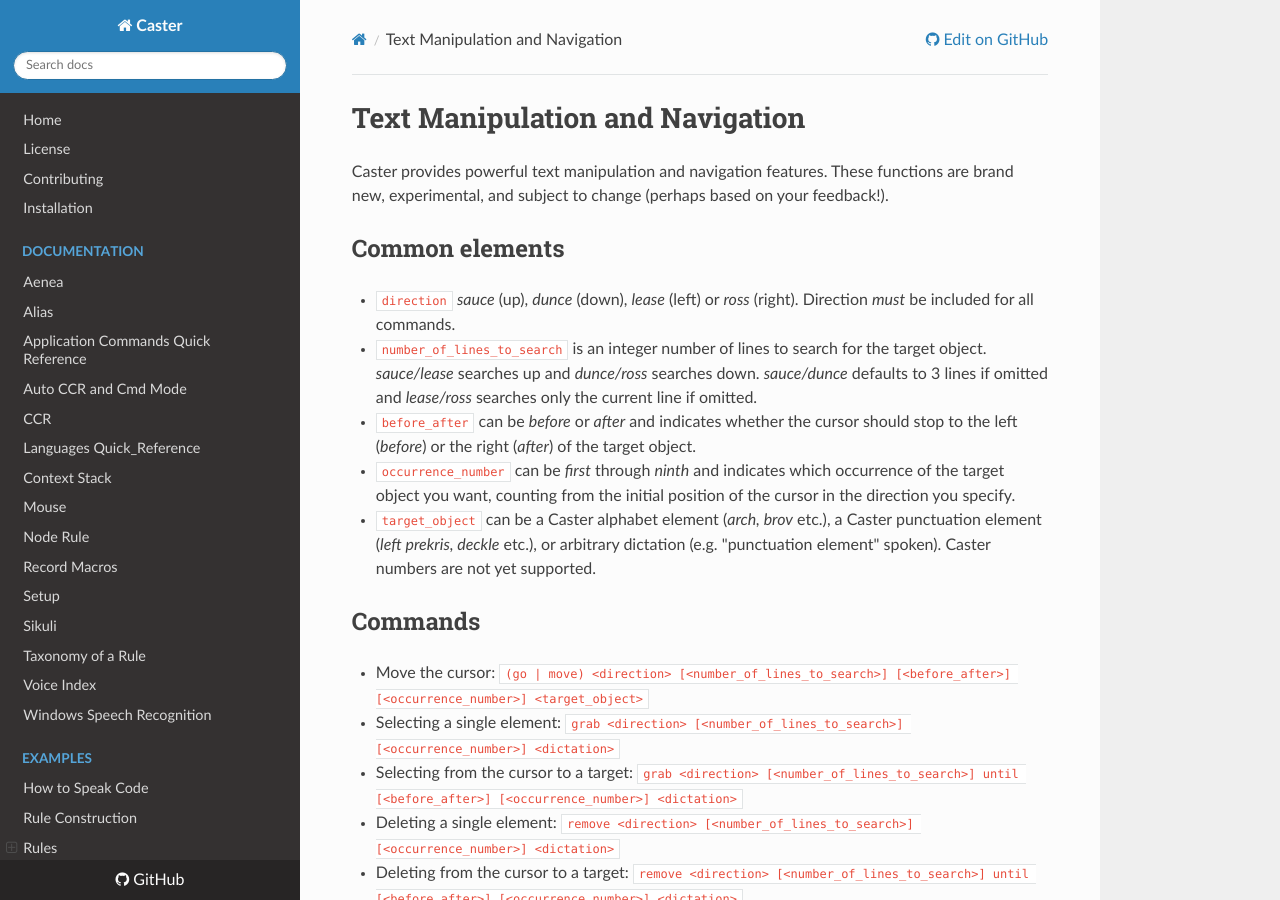
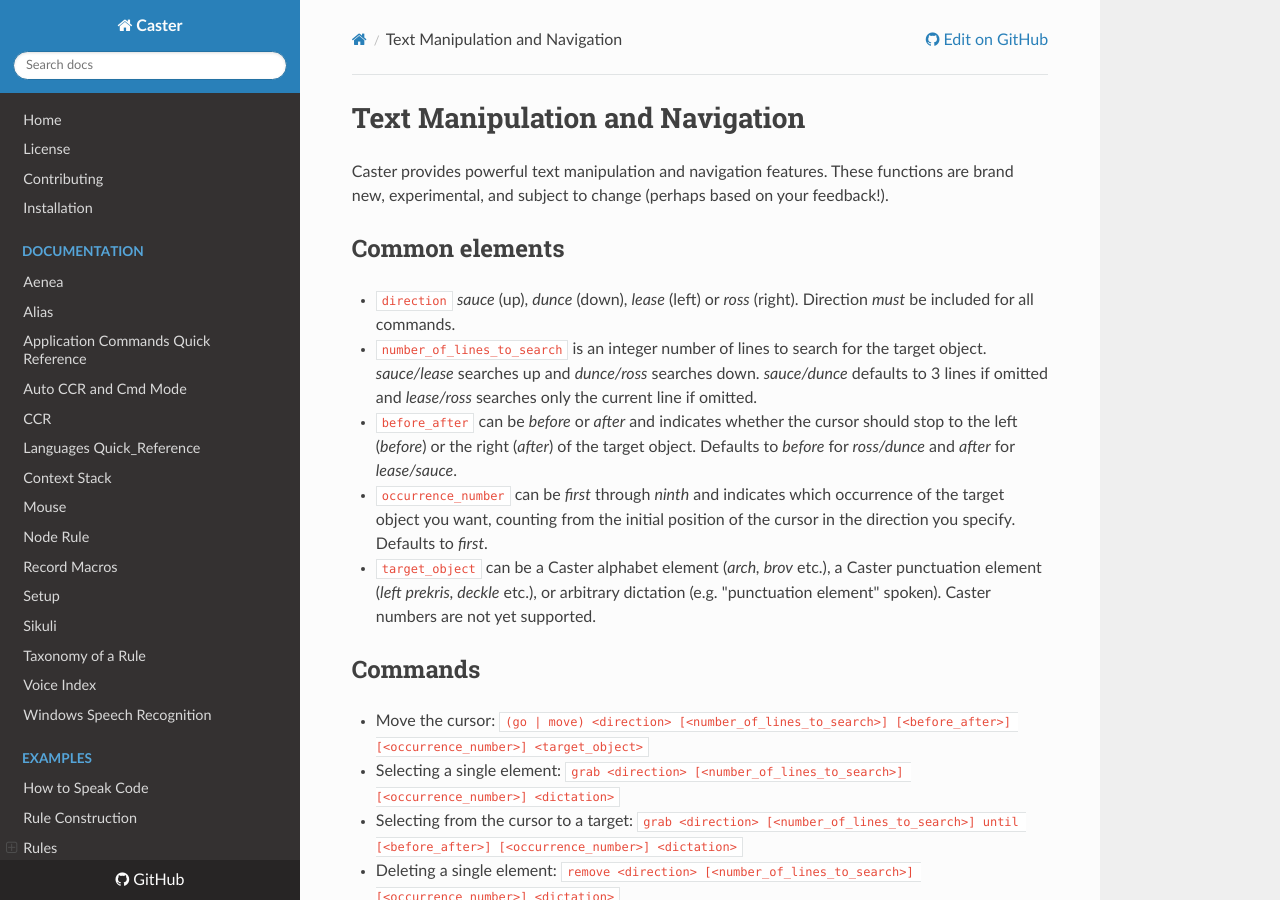
Before and after one commit to dictation-toolbox/Caster, an MkDocs documentation site: the page built from castervoice/doc/readthedocs/Text_Manipulation.md, in a window 1280 px wide and 900 px high. Built offline with MkDocs 1.6.1, drawn with Linux system fonts in a browser that asks for light colours; nearby versions of some CDN libraries; comment, search, counter and statistics services are not loaded.

Commit message:
add default for before after

```diff
--- a/castervoice/doc/readthedocs/Text_Manipulation.md
+++ b/castervoice/doc/readthedocs/Text_Manipulation.md
@@ -6,8 +6,8 @@ Caster provides powerful text manipulation and navigation features. These functi
 
 - `direction` _sauce_ (up), _dunce_ (down), _lease_ (left) or _ross_ (right). Direction _must_ be included for all commands.
 - `number_of_lines_to_search` is an integer number of lines to search for the target object. _sauce/lease_ searches up and _dunce/ross_ searches down. _sauce/dunce_ defaults to 3 lines if omitted and _lease/ross_ searches only the current line if omitted.
-- `before_after` can be _before_ or _after_ and indicates whether the cursor should stop to the left (_before_) or the right (_after_) of the target object.
-- `occurrence_number` can be _first_ through _ninth_ and indicates which occurrence of the target object you want, counting from the initial position of the cursor in the direction you specify.
+- `before_after` can be _before_ or _after_ and indicates whether the cursor should stop to the left (_before_) or the right (_after_) of the target object. Defaults to _before_ for _ross/dunce_ and _after_ for _lease/sauce_.
+- `occurrence_number` can be _first_ through _ninth_ and indicates which occurrence of the target object you want, counting from the initial position of the cursor in the direction you specify. Defaults to _first_.
 - `target_object` can be a Caster alphabet element (_arch, brov_ etc.), a Caster punctuation element (_left prekris, deckle_ etc.), or arbitrary dictation (e.g. "punctuation element" spoken). Caster numbers are not yet supported.
 
 ## Commands
```
